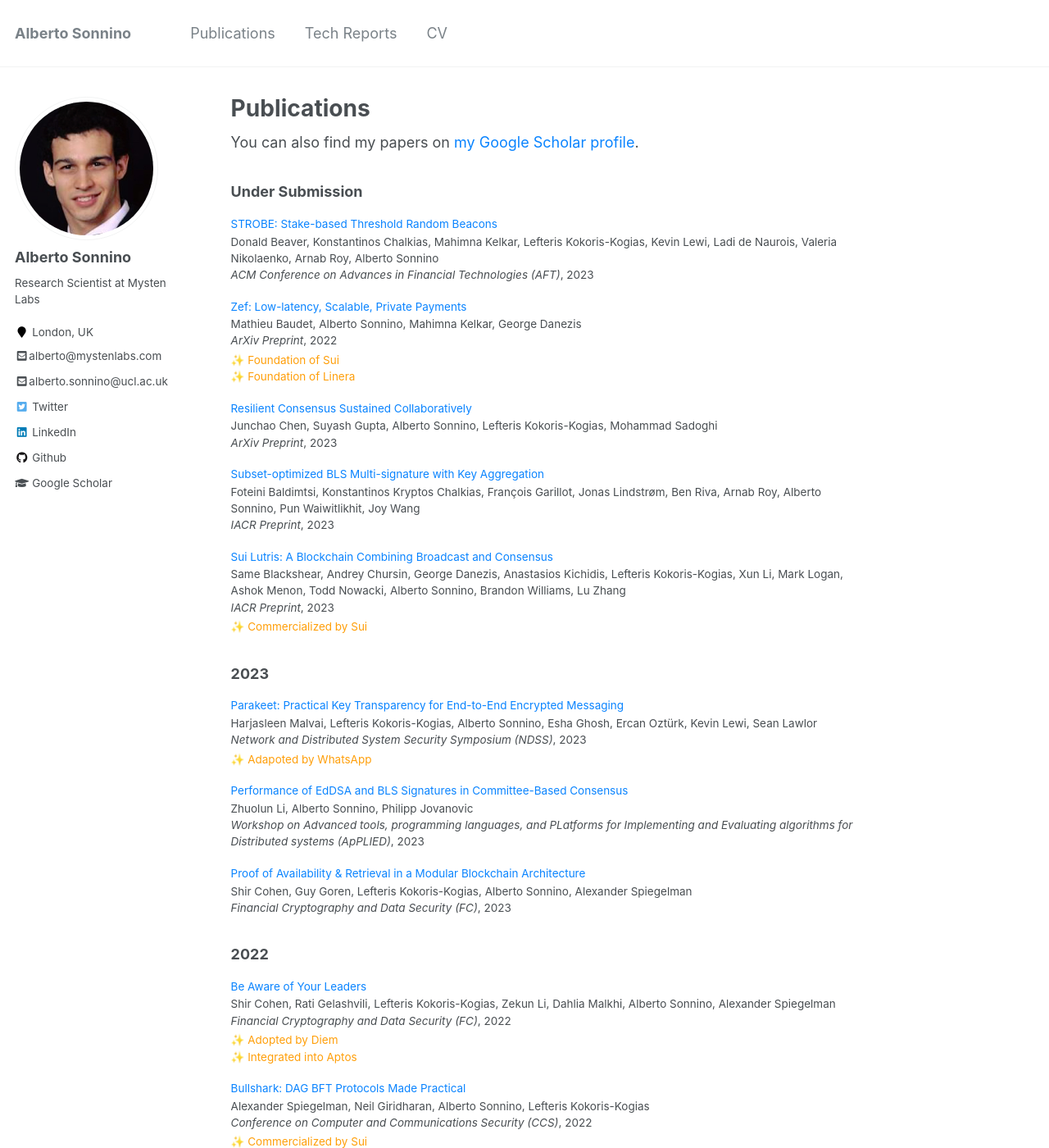
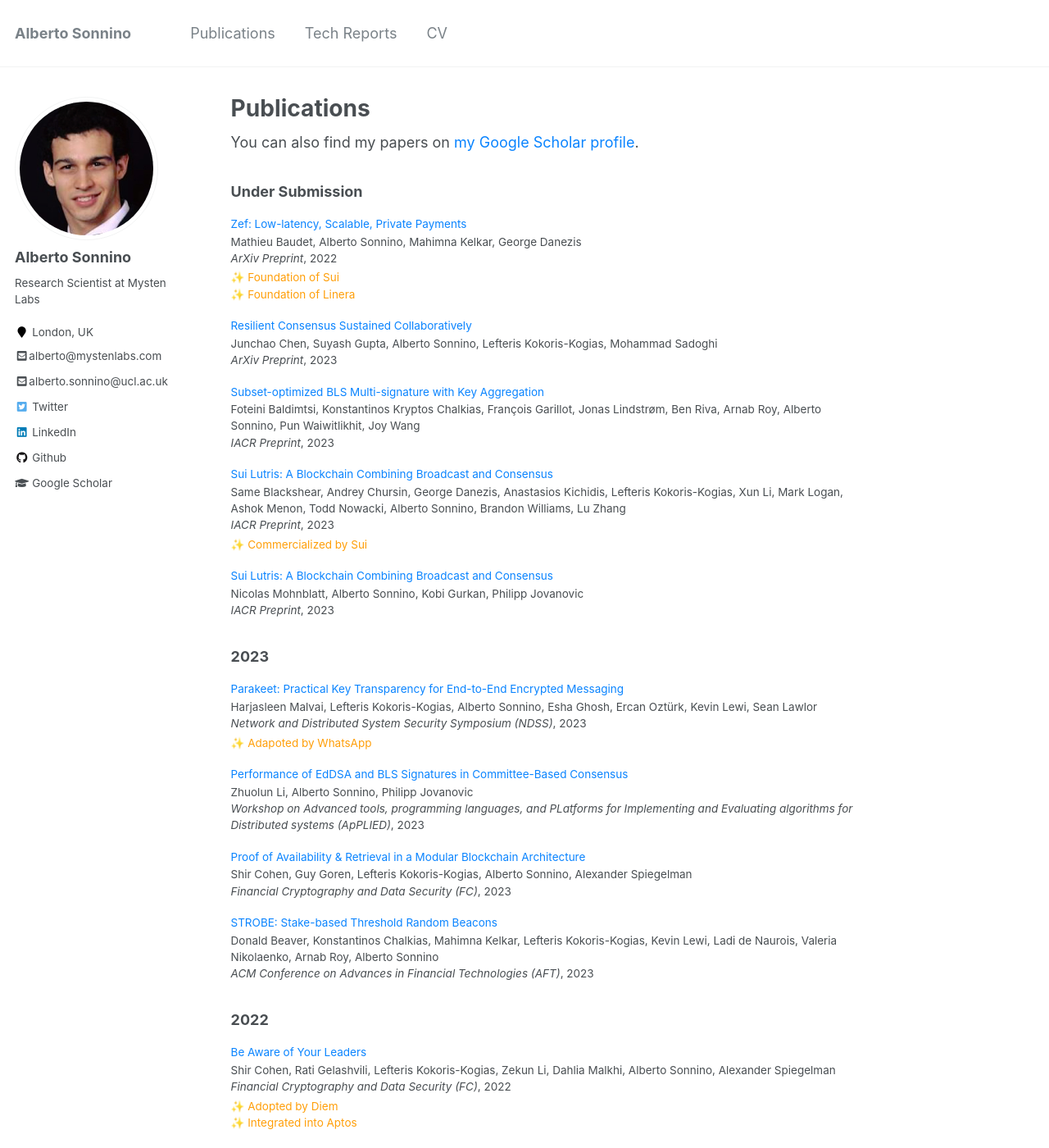
Before and after one commit to asonnino/asonnino.github.io, a Jekyll site: the page built from _pages/publications.md, in a window 1280 px wide and 1400 px high. Shown: the whole window at 82% size. Built offline with Jekyll 4.4.1, drawn with Linux system fonts in a browser that asks for light colours.

```diff
--- a/_data/papers.json
+++ b/_data/papers.json
@@ -259,7 +259,7 @@
     "filename": "proof-of-availability.pdf"
   },
   {
-    "category": "submission",
+    "category": "publication",
     "title": "STROBE: Stake-based Threshold Random Beacons",
     "authors": "Donald Beaver, Konstantinos Chalkias, Mahimna Kelkar, Lefteris Kokoris-Kogias, Kevin Lewi, Ladi de Naurois, Valeria Nikolaenko, Arnab Roy, Alberto Sonnino",
     "venue": "ACM Conference on Advances in Financial Technologies (AFT)",
@@ -331,5 +331,13 @@
     "date": 2023,
     "filename": "sui-lutris.pdf",
     "adoptions": ["Commercialized by Sui"]
+  },
+  {
+    "category": "submission",
+    "title": "Sui Lutris: A Blockchain Combining Broadcast and Consensus",
+    "authors": "Nicolas Mohnblatt, Alberto Sonnino, Kobi Gurkan, Philipp Jovanovic",
+    "venue": "IACR Preprint",
+    "date": 2023,
+    "filename": "arke.pdf"
   }
 ]
```
Also changed, not shown: 1 other file.
